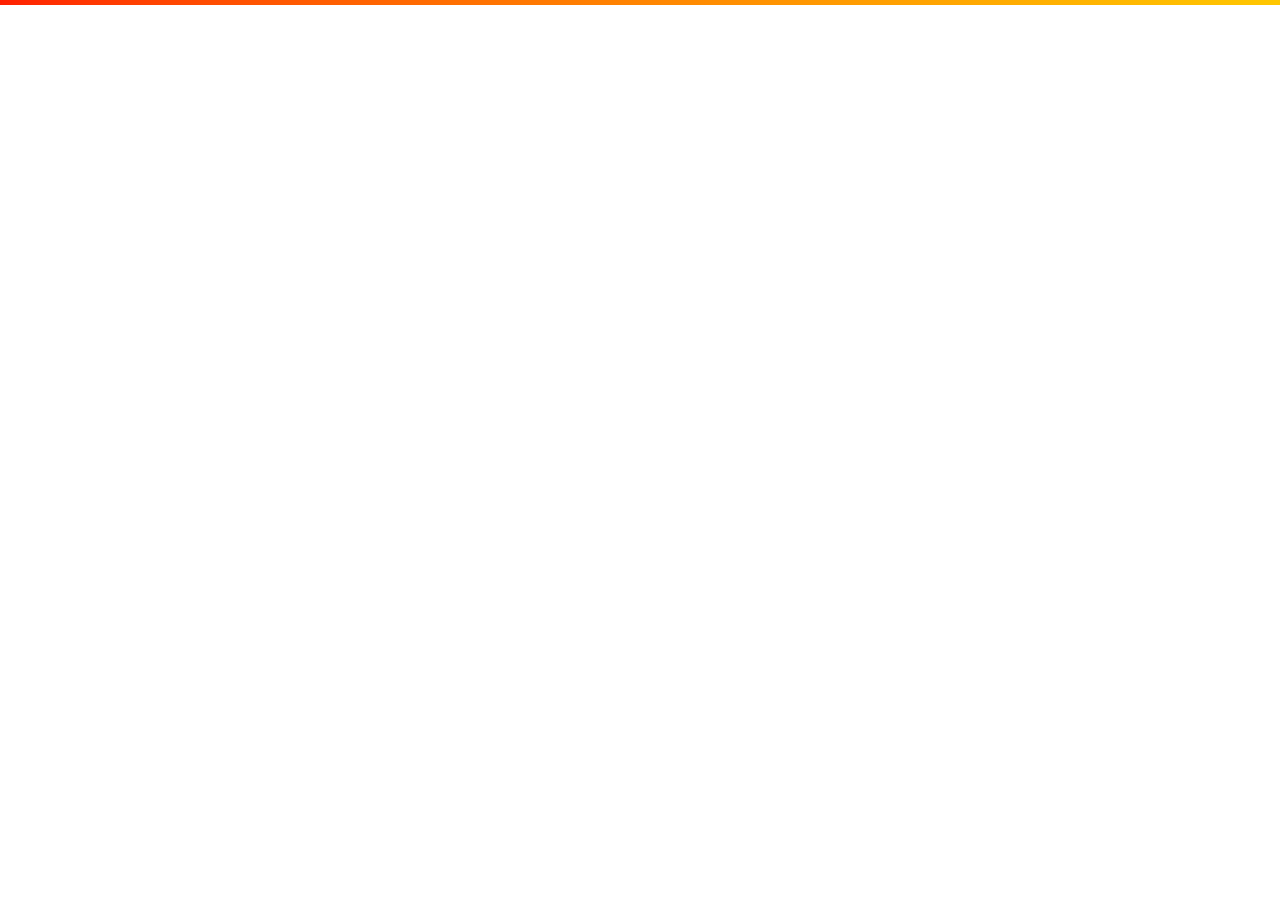
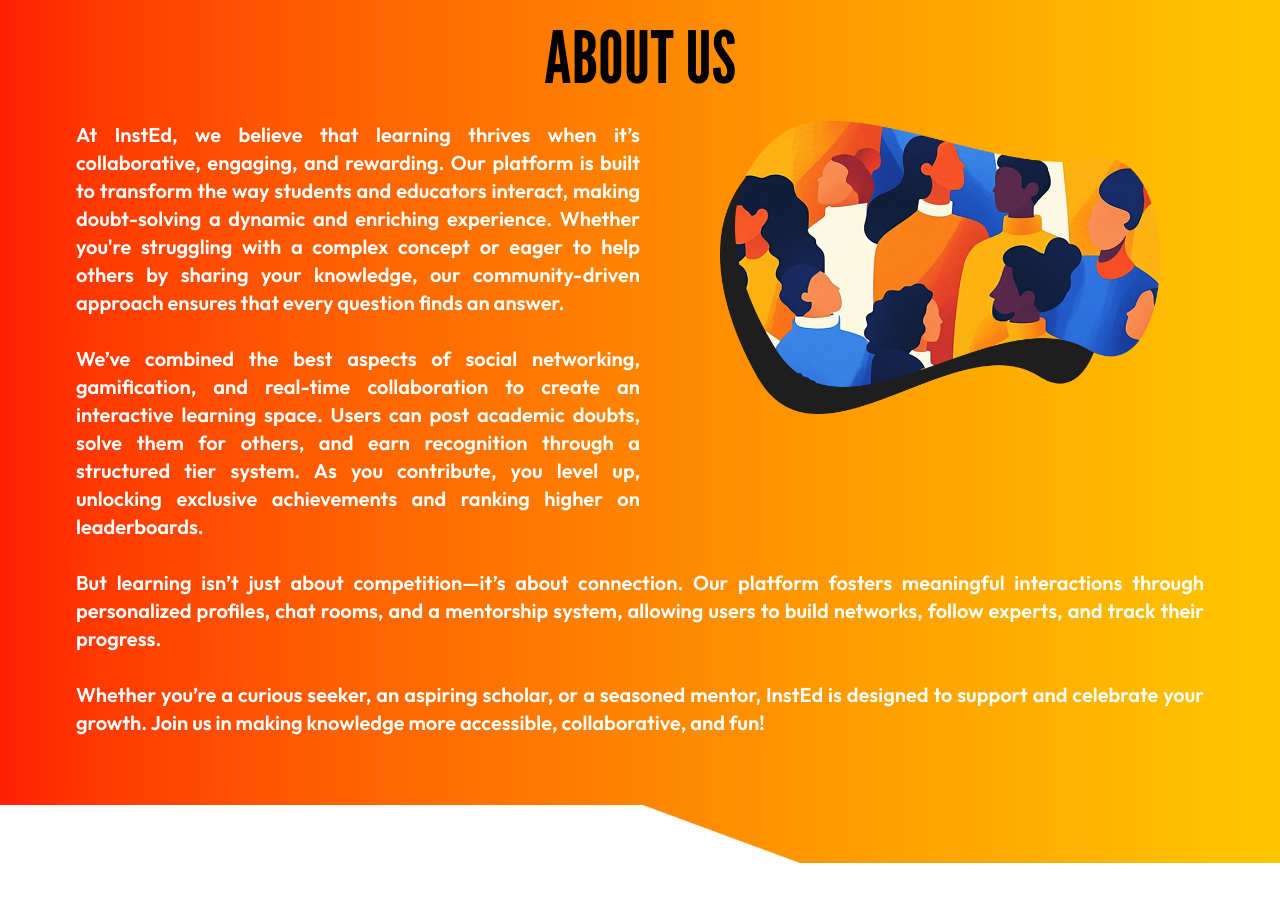
Before and after one commit to luv29/InstEd, a React (Vite) app in the folder frontend/: page / in a window 1280 px wide. Shown: the part 1660-2561 px from the top of the page. Before the commit the page ends 1745 px from the top, so only its background shows below. Built offline with nearby package versions, Linux system fonts and the light colour scheme.

Commit message:
added about us

```diff
--- a/frontend/src/components/ui/toast.tsx
+++ b/frontend/src/components/ui/toast.tsx
@@ -29,7 +29,7 @@
   {
     variants: {
       variant: {
-        default: "border bg-background text-foreground",
+        default: "border bg-[#666666] text-white",
         destructive:
           "destructive group border-destructive bg-destructive text-destructive-foreground",
       },
--- a/frontend/src/layout/MainLayout.jsx
+++ b/frontend/src/layout/MainLayout.jsx
@@ -4,13 +4,9 @@
 
 export default function MainLayout() {
   return (
-    <>
-      <div >
-        <Navbar />
-        <main className="flex-grow w-full">
-          <Outlet />
-        </main>
-      </div>
-    </>
+    <main className="w-screen max-w-screen">
+      <Navbar />
+      <Outlet />
+    </main>
   )
 }
--- a/frontend/src/pages/HomePage.jsx
+++ b/frontend/src/pages/HomePage.jsx
@@ -8,6 +8,8 @@
 import different2 from "../assets/images/different2.jpeg";
 import different3 from "../assets/images/different3.jpg";
 import different4 from "../assets/images/different4.jpg";
+import group from "../assets/images/group.png";
+import rectangle from "../assets/images/Rectangle 107.png";
 import twitter from "../assets/images/twitter_icon.png";
 import wave1 from "../assets/images/wave1.png";
 import wave2 from "../assets/images/wave2.png";
@@ -34,7 +36,6 @@
       </div>
 
       <div className='w-screen h-screen gradient bg-gradient-to-l to-[#FF1F01] from-[#FFC700] flex flex-col relative'>
-
         <div className='absolute'>
           <img src={wave2} className='top-0 w-screen' />
           <div className='w-screen h-[53vh] bg-white '></div>
@@ -57,8 +58,7 @@
           transition={{ duration: 0.8, ease: "easeOut", delay: 0.2 }}
           viewport={{ once: true }}
         >
-          {[
-            { img: different1, text: "DOUBT SOLVING ARENA" },
+          {[{ img: different1, text: "DOUBT SOLVING ARENA" },
             { img: different2, text: "COMMUNITY LIKE NO OTHER" },
             { img: different3, text: "NEW GENERATION RANKING SYSTEM" },
             { img: different4, text: "GAMIFIED APPROACH TO LEARNING" }
@@ -78,6 +78,55 @@
           ))}
         </motion.div>
       </div>
+
+      <div className='w-screen h-screen gradient bg-gradient-to-l to-[#FF1F01] from-[#FFC700] pt-4 flex flex-col items-center px-19 gap-7'>
+        <motion.p
+          className='font-lgothic text-7xl'
+          initial={{ opacity: 0, y: 50 }}
+          whileInView={{ opacity: 1, y: 0 }}
+          transition={{ duration: 0.8, ease: "easeOut" }}
+          viewport={{ once: true }}
+        >ABOUT US</motion.p>
+        <div className='flex w-full gap-20'>
+          <motion.div
+            className='font-outfit text-xl text-[#FFFFFF] w-[50%] font-semibold text-justify'
+            initial={{ opacity: 0, x: -50 }}
+            whileInView={{ opacity: 1, x: 0 }}
+            transition={{ duration: 0.8, ease: "easeOut" }}
+            viewport={{ once: true }}
+          >
+            At InstEd, we believe that learning thrives when it’s collaborative, engaging, and rewarding. Our platform is built to transform the way students and educators interact, making doubt-solving a dynamic and enriching experience. Whether you're struggling with a complex concept or eager to help others by sharing your knowledge, our community-driven approach ensures that every question finds an answer.
+<br/> <br/>
+We’ve combined the best aspects of social networking, gamification, and real-time collaboration to create an interactive learning space. Users can post academic doubts, solve them for others, and earn recognition through a structured tier system. As you contribute, you level up, unlocking exclusive achievements and ranking higher on leaderboards.
+
+          </motion.div>
+          <motion.div
+            className='w-[39%]'
+            initial={{ opacity: 0, x: 50 }}
+            whileInView={{ opacity: 1, x: 0 }}
+            transition={{ duration: 0.8, ease: "easeOut" }}
+            viewport={{ once: true }}
+          >
+            <img src={group}/>
+          </motion.div>
+        </div>
+        <motion.p
+          className='font-outfit text-xl text-[#FFFFFF] font-semibold text-justify'
+          initial={{ opacity: 0, y: 50 }}
+          whileInView={{ opacity: 1, y: 0 }}
+          transition={{ duration: 0.8, ease: "easeOut" }}
+          viewport={{ once: true }}
+        >
+          But learning isn’t just about competition—it’s about connection. Our platform fosters meaningful interactions through personalized profiles, chat rooms, and a mentorship system, allowing users to build networks, follow experts, and track their progress.<br/><br/>
+          Whether you’re a curious seeker, an aspiring scholar, or a seasoned mentor, InstEd is designed to support and celebrate your growth. Join us in making knowledge more accessible, collaborative, and fun!
+        </motion.p>
+      </div>
+      <div className='w-screen gradient bg-gradient-to-l to-[#FF1F01] from-[#FFC700]'>
+        <img src={rectangle} className='w-200'/>
+      </div>
+      <div className='w-screen h-screen gradient bg-white'>
+
+      </div>
     </div>
   );
 }
--- a/frontend/src/pages/SignUp.jsx
+++ b/frontend/src/pages/SignUp.jsx
@@ -31,6 +31,7 @@
     const submit = async (data) => {
         setIsSubmitting(true)
         try {
+          console.log("HI")
             const res = await axios.post("/api/user/sign-up", data)
             if (!res.data.success) {
                 toast({
@@ -44,8 +45,9 @@
                 navigate('/signup/otp')
             }
         } catch (error) {
+          console.log(error)
             toast({
-                title: error.response.data.message
+                title: error.response.data.message | error.message
             })
         } finally {
             setIsSubmitting(false);
```
Also changed, not shown: frontend/src/assets/images/Rectangle 107.png (added), frontend/src/assets/images/group.png (added).
